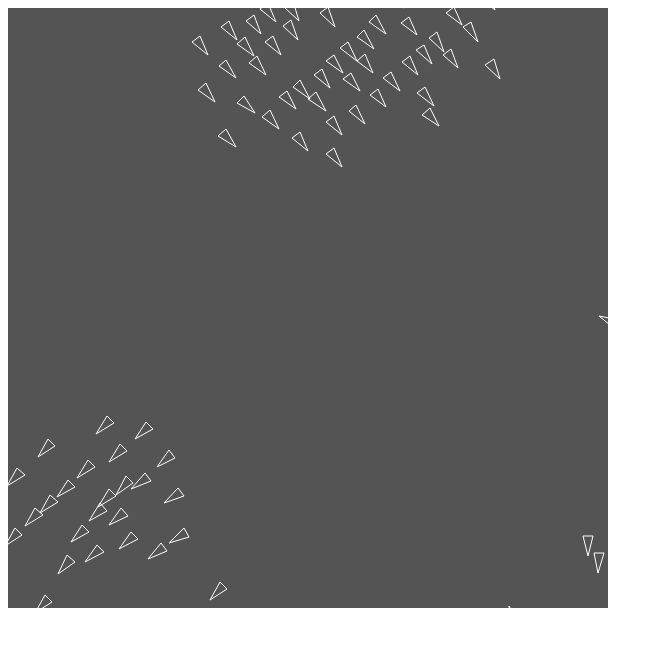
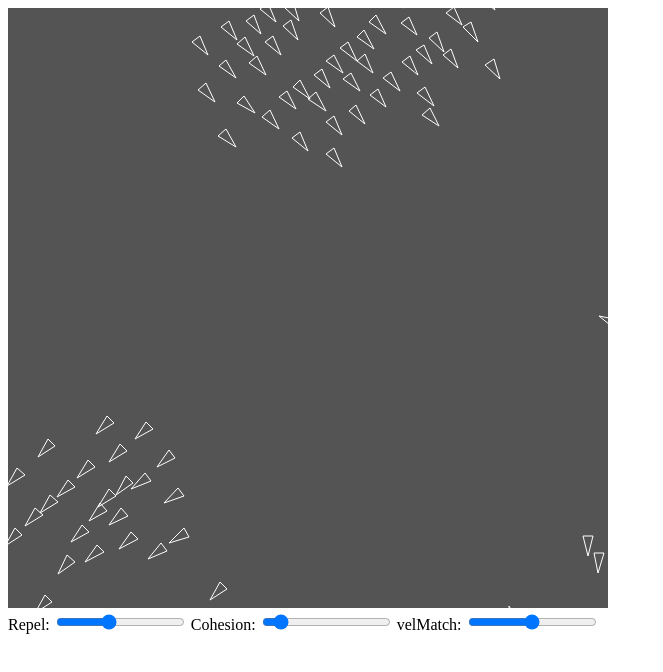
Before and after one commit to simonboegs/boids, a plain HTML site: page index.html in a window 1280 px wide. Shown: the whole page, without its empty margins (0-663 px from the left). Drawn offline with Linux system fonts and the light colour scheme.

Commit message:
added sliders to adjust force constants

```diff
--- a/index.html
+++ b/index.html
@@ -4,7 +4,36 @@
         <title>boids</title>
     </head>
     <body>
-        <canvas id="world" width="800" height="800"></canvas>
+        <canvas id="world" width="600" height="600"></canvas>
+        <div>
+            <label>Repel: </label>
+            <input
+                type="range"
+                min="0"
+                max="5"
+                value="2"
+                class="slider"
+                id="repelConstInput"
+            />
+            <label>Cohesion: </label>
+            <input
+                type="range"
+                min="0"
+                max="10"
+                value="1"
+                class="slider"
+                id="cohesionConstInput"
+            />
+            <label>velMatch: </label>
+            <input
+                type="range"
+                min="0"
+                max="10"
+                value="5"
+                class="slider"
+                id="velMatchConstInput"
+            />
+        </div>
         <script src="script.js"></script>
     </body>
 </html>
--- a/script.js
+++ b/script.js
@@ -6,9 +6,14 @@ var frameRate = 60;
 
 async function update(state) {
     var range = 50;
-    var repelConst = 2;
-    var cohesionConst = 0.1;
-    var velMatchConst = 0.5;
+    // var repelConst = 2;
+    // var cohesionConst = 0.1;
+    // var velMatchConst = 0.5;
+    var repelConst = document.getElementById("repelConstInput").value;
+    var cohesionConst =
+        document.getElementById("cohesionConstInput").value / 10;
+    var velMatchConst =
+        document.getElementById("velMatchConstInput").value / 10;
     var border = 100;
     var minSpeed = 1;
     boids = state.boids;
```
